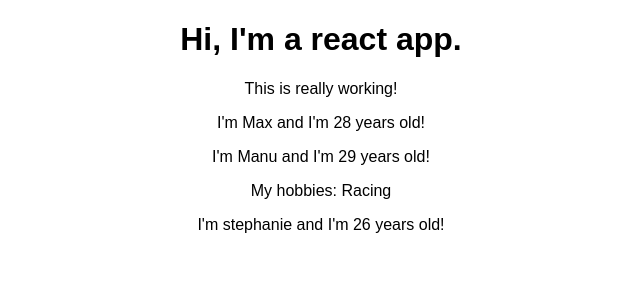
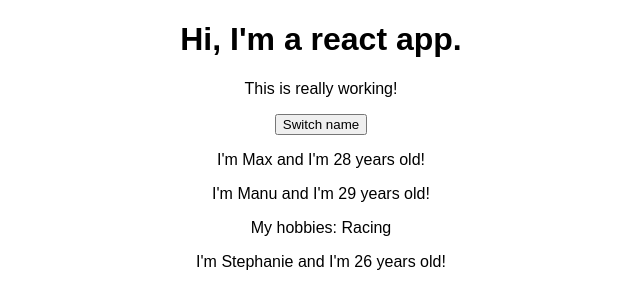
Before and after one commit to socabo/react-complete-guide, a React (Create React App) app: page / in a window 1280 px wide. Shown: the top 308 px of the page, without its empty margins (319-959 px from the left). Built offline with nearby package versions, Linux system fonts and the light colour scheme.

Commit message:
38. Understanding & Using State

```diff
--- a/src/App.js
+++ b/src/App.js
@@ -4,14 +4,23 @@
 import Person from './Person/Person'
 
 class App extends Component {
+  state = {
+    persons: [
+      {name: 'Max', age: '28'},
+      {name: 'Manu', age: '29'},
+      {name: 'Stephanie', age: '26'}
+    ]
+  }
+
   render() {
     return (
       <div className="App">
         <h1>Hi, I'm a react app.</h1>
         <p> This is really working!</p>
-        <Person name="Max" age="28"/>
-        <Person name="Manu" age="29">My hobbies: Racing</Person>
-        <Person name="stephanie" age="26"/>
+        <button>Switch name</button>
+        <Person name={this.state.persons[0].name} age={this.state.persons[0].age}/>
+        <Person name={this.state.persons[1].name} age={this.state.persons[1].age}>My hobbies: Racing</Person>
+        <Person name={this.state.persons[2].name} age={this.state.persons[2].age}/>
       </div>
     );
   }
```
